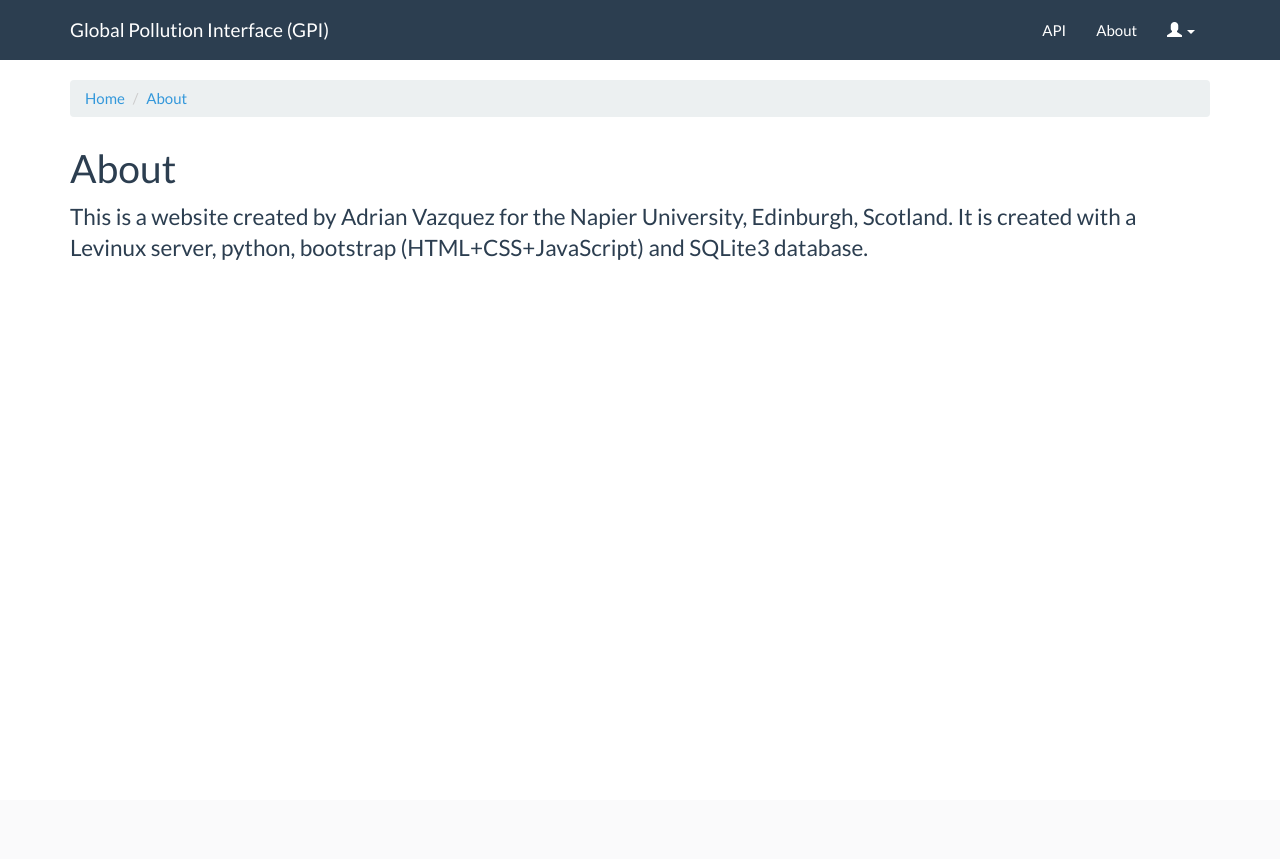
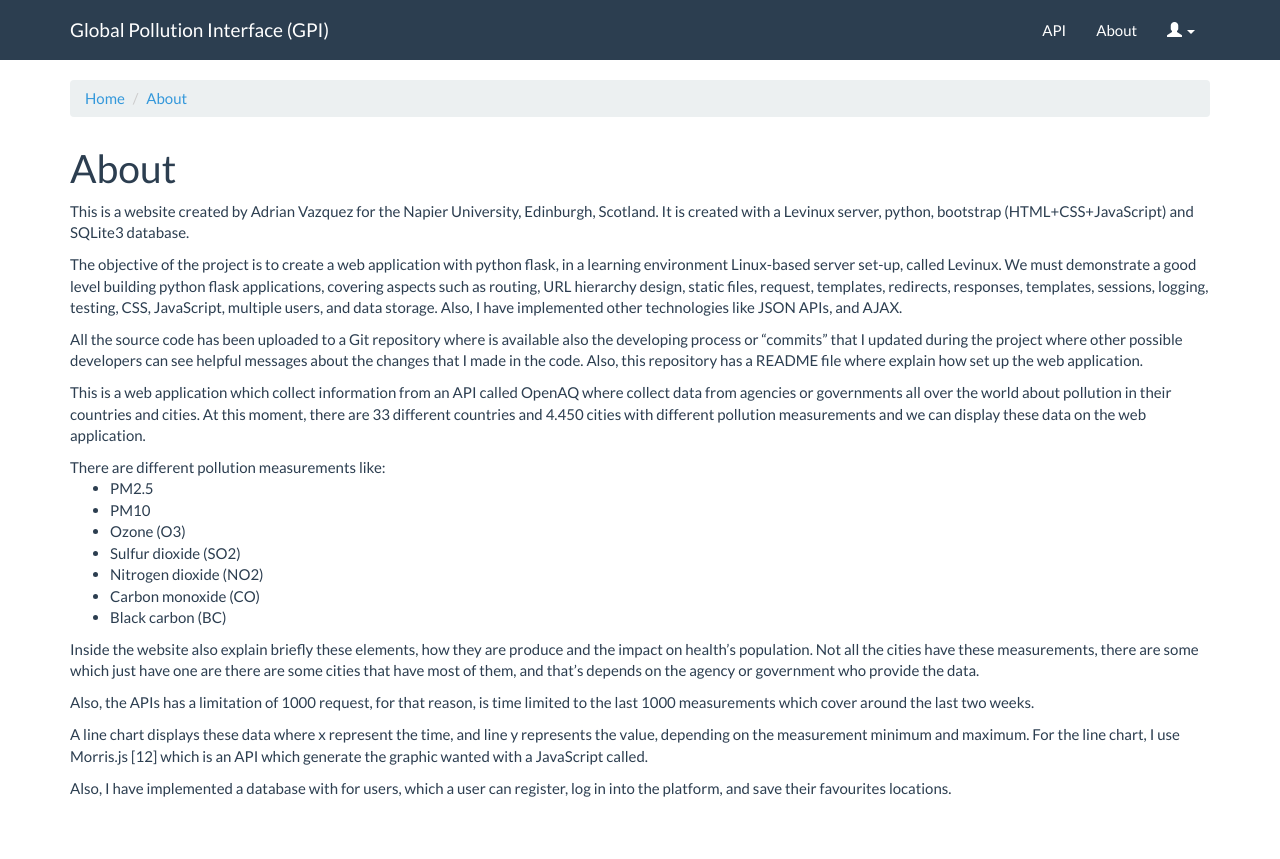
Before and after one commit to thetwentyseven/GPI, a Flask app: page /about in a window 1280 px wide. Before the commit the page ends 260 px from the top, so only its background shows below. Run offline with Flask 2, Linux system fonts and the light colour scheme; some libraries are stand-ins or nearby versions.

Commit message:
README, api and about pages content

```diff
--- a/src/templates/about.html
+++ b/src/templates/about.html
@@ -9,10 +9,60 @@
   </ul>
 
   <h1>About</h1>
-  <p class="lead">
+  <p>
     This is a website created by Adrian Vazquez for the Napier University,
     Edinburgh, Scotland. It is created with a Levinux server, python, bootstrap
     (HTML+CSS+JavaScript) and SQLite3 database.
   </p>
+
+  <p>
+    The objective of the project is to create a web application with python flask, in a learning environment
+    Linux-based server set-up, called Levinux. We must demonstrate a good level building python flask applications,
+    covering aspects such as routing, URL hierarchy design, static files, request, templates, redirects, responses,
+    templates, sessions, logging, testing, CSS, JavaScript, multiple users, and data storage. Also, I have implemented
+    other technologies like JSON APIs, and AJAX.
+  </p>
+  <p>
+    All the source code has been uploaded to a Git repository where is available also the developing process or “commits”
+    that I updated during the project where other possible developers can see helpful messages about the changes that I made
+    in the code.  Also, this repository has a README file where explain how set up the web application.
+  </p>
+  <p>
+    This is a web application which collect information from an API called OpenAQ where collect data from agencies or
+    governments all over the world about pollution in their countries and cities. At this moment, there are 33 different
+    countries and 4.450 cities with different pollution measurements and we can display these data on the web application.
+  </p>
+  There are different pollution measurements like:
+  <ul>
+    <li>PM2.5</li>
+    <li>PM10</li>
+    <li>Ozone (O3)</li>
+    <li>Sulfur dioxide (SO2)</li>
+    <li>Nitrogen dioxide (NO2)</li>
+    <li>Carbon monoxide (CO)</li>
+    <li>Black carbon (BC)</li>
+  </ul>
+
+  <p>
+    Inside the website also explain briefly these elements, how they are produce and the impact on health’s population.
+    Not all the cities have these measurements, there are some which just have one are there are some cities that have most
+    of them, and that’s depends on the agency or government who provide the data.
+  </p>
+
+  <p>
+    Also, the APIs has a limitation of 1000 request, for that reason, is time limited to the last 1000 measurements which cover
+     around the last two weeks.
+  </p>
+
+  <p>
+    A line chart displays these data where x represent the time, and line y represents the value, depending on the measurement
+    minimum and maximum. For the line chart, I use Morris.js [12] which is an API which generate the graphic wanted with a JavaScript called.
+  </p>
+
+  <p>
+    Also, I have implemented a database with for users, which a user can register, log in into the platform, and save their
+    favourites locations.
+  </p>
+
 </div>
 {% endblock %}}
```
Also changed, not shown: src/templates/api.html (+17 -3 lines), README.md, src/database/gpi.db, 3 other files.
